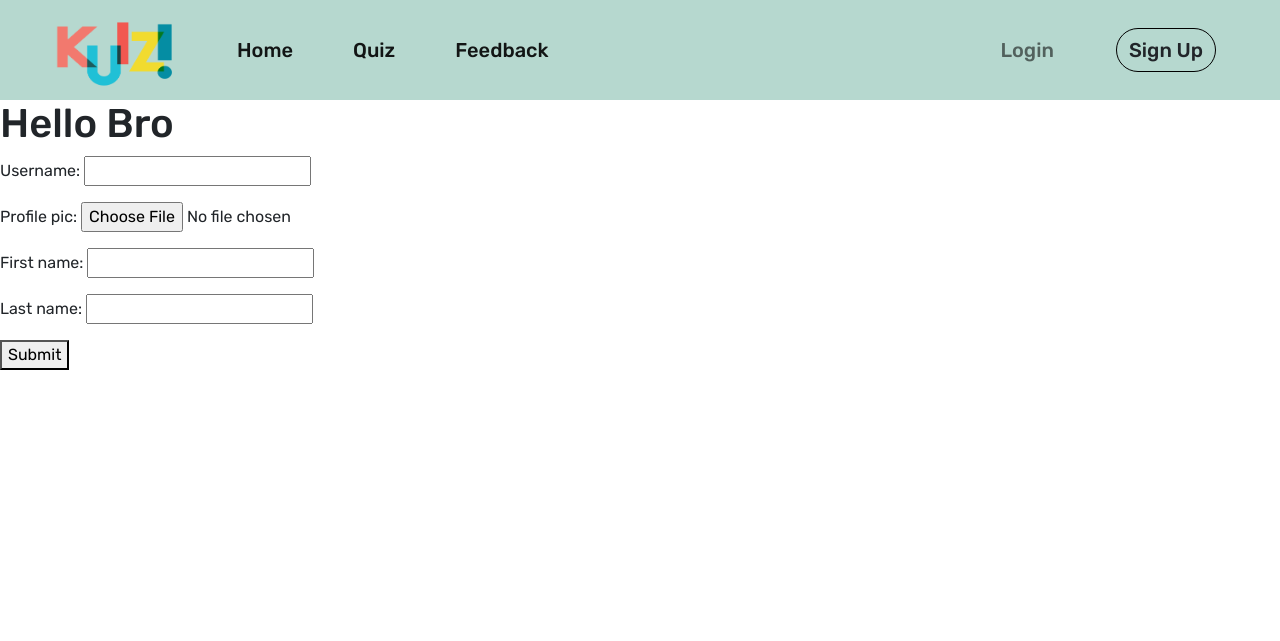
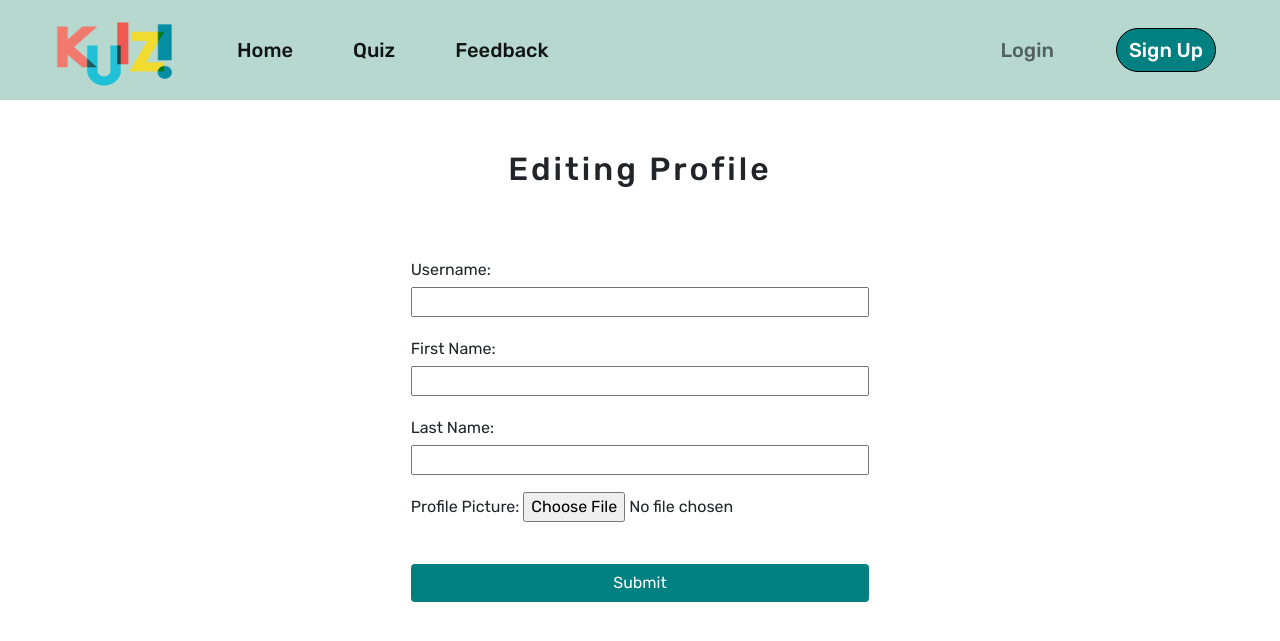
Before and after one commit to ParnThanatibordee/KUIZ, a Django app: template account/templates/account/profile_edit.html in a window 1280 px wide. Shown: the top 641 px of the page. Run offline with Django 3.2, Linux system fonts and the light colour scheme; the template is opened without the code that fills it: values that come from a table or form of the project are taken from there, others are empty; some libraries are stand-ins or nearby versions.

Commit message:
styling edit profile page

```diff
--- /dev/null
+++ b/account/static/account/css/profile_edit.css
@@ -0,0 +1,15 @@
+h2 {
+    letter-spacing: 3px;
+    margin: 50px 0;
+}
+
+label {
+    margin: 20px 0 5px;
+}
+
+button {
+    margin-top: 40px;
+    background-color: teal !important;
+    border-color: teal;
+    color: white !important;
+}
--- a/account/templates/account/profile_edit.html
+++ b/account/templates/account/profile_edit.html
@@ -1,7 +1,7 @@
 {% extends 'KUIZ/main.html' %}
 {% load static %}
 {% block css %}
-    <link rel="stylesheet" type="text/css" href="{% static 'KUIZ/css/index.css' %}">
+    <link rel="stylesheet" type="text/css" href="{% static 'account/css/profile_edit.css' %}">
     <link rel="stylesheet" type="text/css" href="{% static 'KUIZ/css/navbar.css' %}">
     <link rel="stylesheet" type="text/css" href="{% static 'fontawesome/css/all.min.css' %}"/>
 {% endblock css %}
@@ -12,11 +12,30 @@
     {% include 'components/navbar.html' %}
 {% endblock %}
 {% block content %}
-    <h1>Hello Bro</h1>
-    <form method="post" enctype='multipart/form-data'>
+<div class="container d-flex flex-column align-items-center">
+    <h2>Editing Profile</h2>
+    <div class="jumbotron d-flex justify-content-center align-items-center">
+        <form method="post" enctype='multipart/form-data' class="d-flex flex-column">
+            {% csrf_token %}
+            <label for="username">Username:</label>
+            {{ profile_form.username }}
+            <label for="username">First Name:</label>
+            {{ profile_form.first_name }}
+            <label for="username">Last Name:</label>
+            {{ profile_form.last_name }}
+            <div class="">
+                <label for="username">Profile Picture:</label>
+                {{ profile_form.profile_pic }}
+            </div>
+            <button type="submit" class="btn">Submit</button>
+        </form>
+    </div>
+</div>
+
+    <!-- <form method="post" enctype='multipart/form-data'>
         {% csrf_token %}
         {{ profile_form.as_p }}
         <button type="submit">Submit</button>
         {{ success_message }}
-    </form>
-{% endblock content %}
+    </form> -->
+{% endblock %}
```
